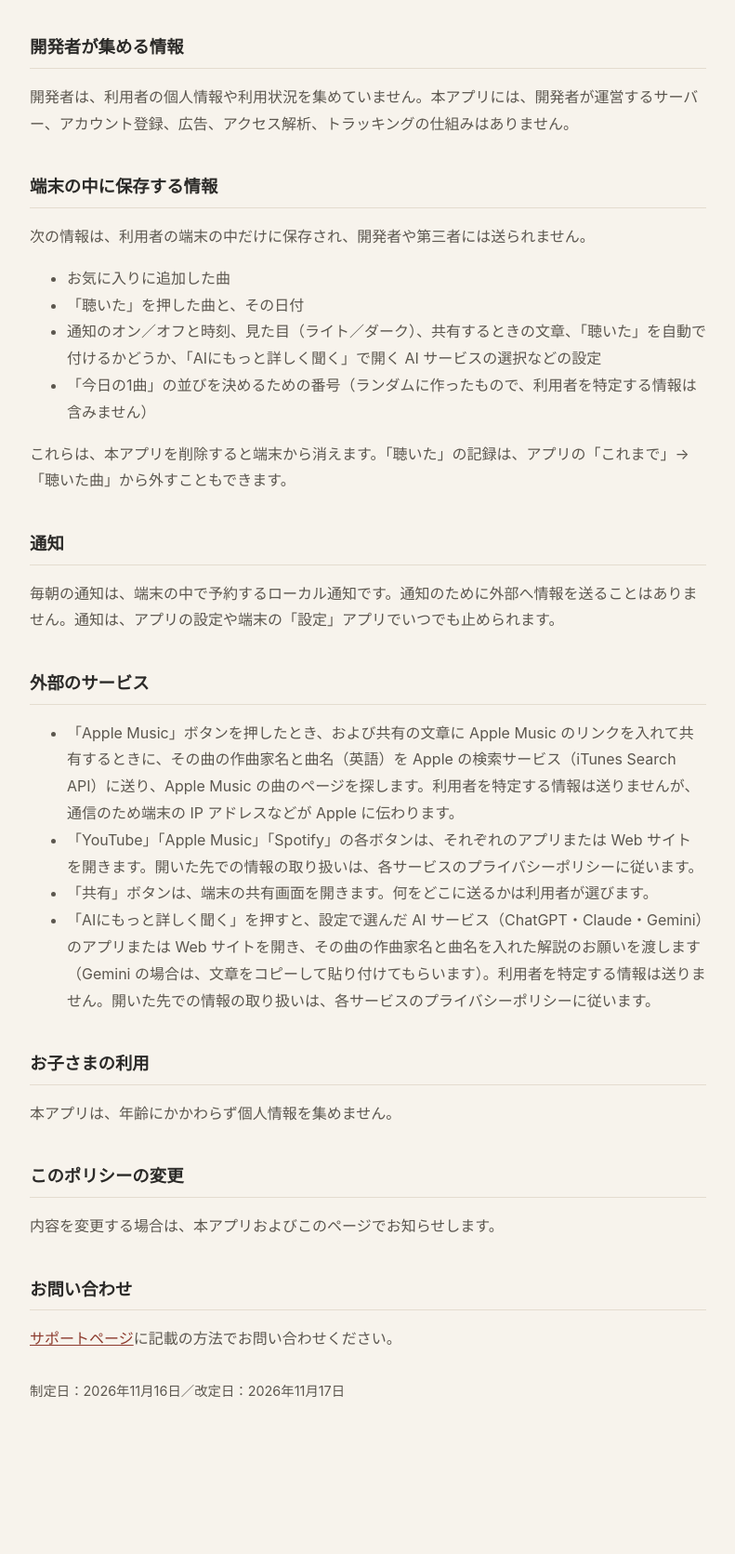
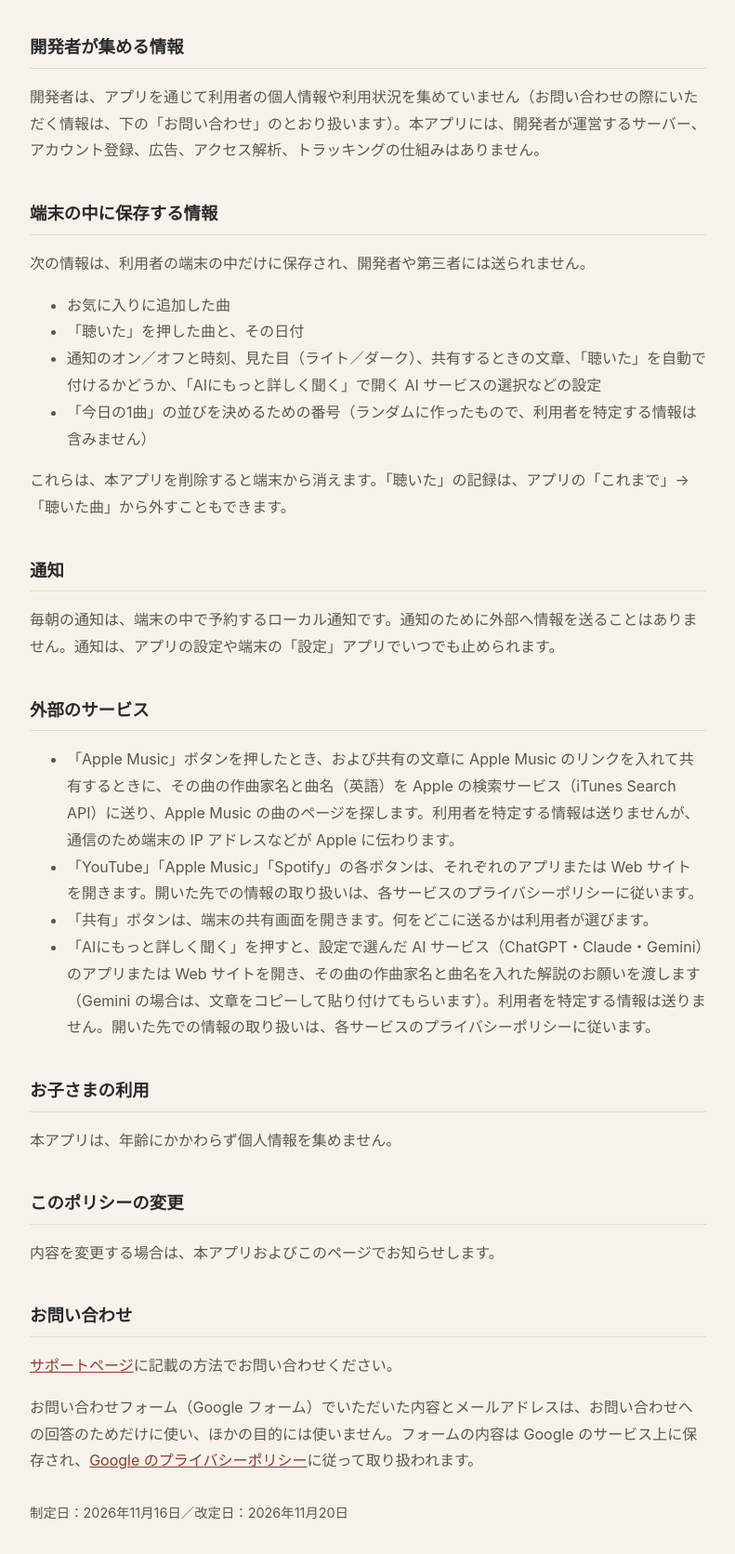
Before and after one commit to ngwso/today-classic-privacy-policy, a plain HTML site: page privacy.html in a window 1280 px wide. Shown: the part 183-1854 px from the top of the page at 93% size, without its empty margins (244-1035 px from the left). Before the commit the page ends 1770 px from the top, so only its background shows below. Drawn offline with Linux system fonts and the light colour scheme.

Commit message:
お問い合わせ先を Google フォームに変更し、フォームでいただく情報の扱いをプライバシーポリシーに追記
Co-Authored-By: Claude Opus 5.5 <noreply@anthropic.com>

```diff
--- a/privacy.html
+++ b/privacy.html
@@ -13,7 +13,7 @@
 <p>「今日のクラシック」（以下「本アプリ」）は、毎日1曲のクラシック音楽を紹介するアプリです。本アプリの開発者（以下「開発者」）は、利用者のプライバシーを尊重し、次のとおり情報を取り扱います。</p>
 
 <h2>開発者が集める情報</h2>
-<p>開発者は、利用者の個人情報や利用状況を集めていません。本アプリには、開発者が運営するサーバー、アカウント登録、広告、アクセス解析、トラッキングの仕組みはありません。</p>
+<p>開発者は、アプリを通じて利用者の個人情報や利用状況を集めていません（お問い合わせの際にいただく情報は、下の「お問い合わせ」のとおり扱います）。本アプリには、開発者が運営するサーバー、アカウント登録、広告、アクセス解析、トラッキングの仕組みはありません。</p>
 
 <h2>端末の中に保存する情報</h2>
 <p>次の情報は、利用者の端末の中だけに保存され、開発者や第三者には送られません。</p>
@@ -44,8 +44,9 @@
 
 <h2>お問い合わせ</h2>
 <p><a href="support.html">サポートページ</a>に記載の方法でお問い合わせください。</p>
+<p>お問い合わせフォーム（Google フォーム）でいただいた内容とメールアドレスは、お問い合わせへの回答のためだけに使い、ほかの目的には使いません。フォームの内容は Google のサービス上に保存され、<a href="https://policies.google.com/privacy">Google のプライバシーポリシー</a>に従って取り扱われます。</p>
 
-<p class="date">制定日：2026年11月16日／改定日：2026年11月17日</p>
+<p class="date">制定日：2026年11月16日／改定日：2026年11月20日</p>
 </main>
 </body>
 </html>
```
Also changed, not shown: support.html (+2 -1 lines), 1 other file.
